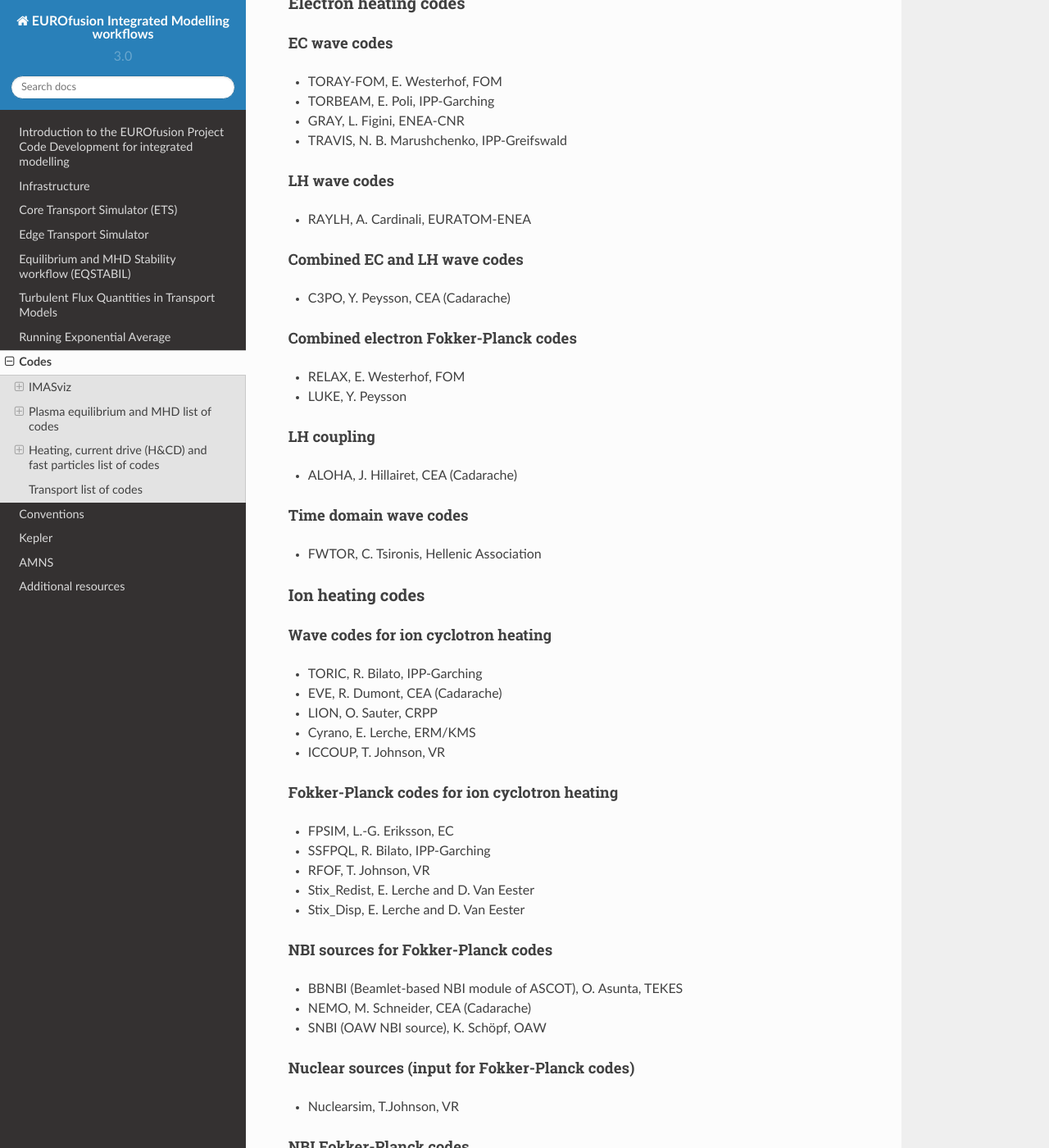
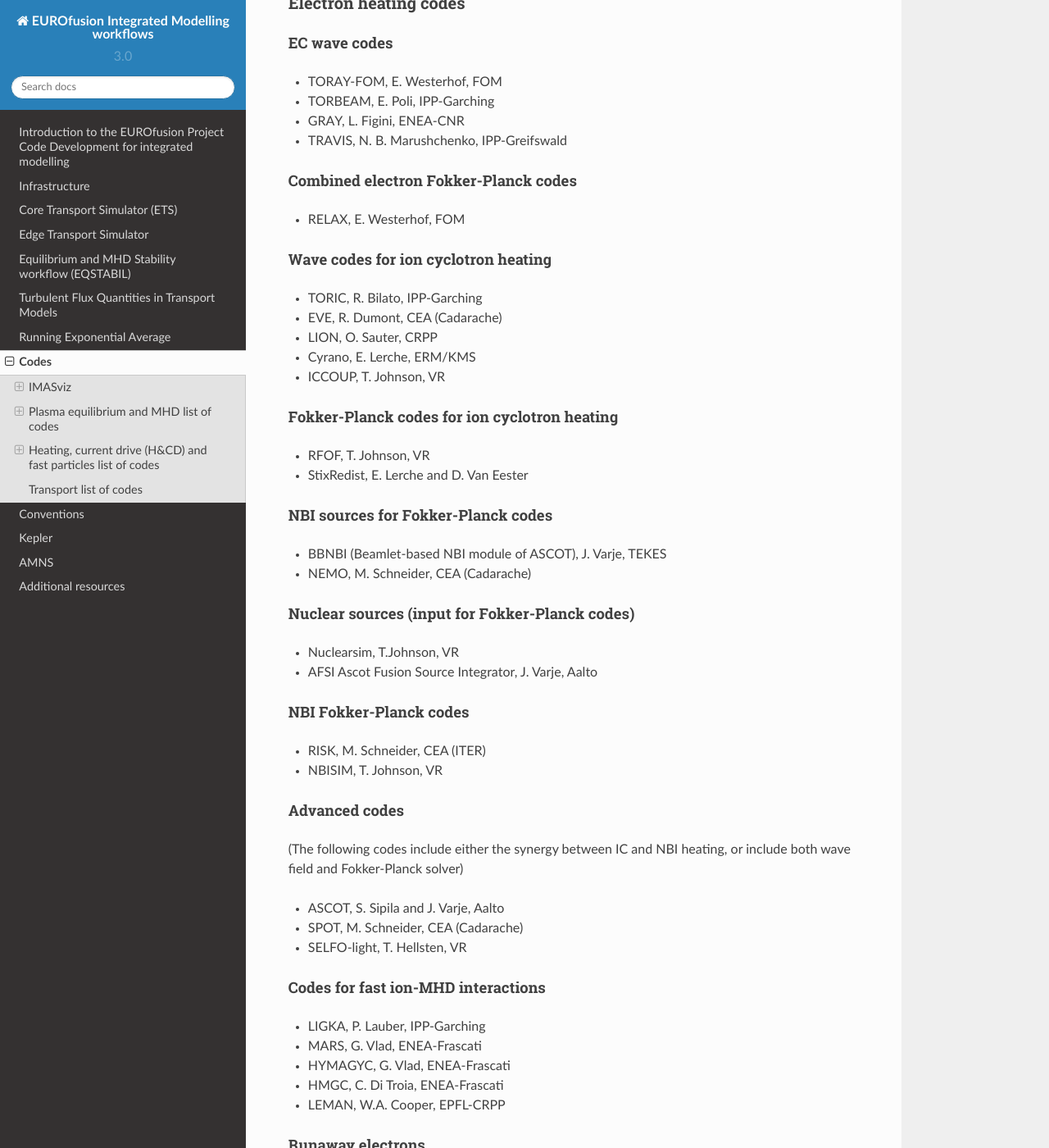
Before and after one commit to WPCD-Workflows/documentation, a Sphinx documentation site: the page built from source/codes.rst, in a window 1280 px wide and 1400 px high, scrolled down 9387 px. Shown: the whole window at 82% size. Built offline with Sphinx 7.4.7 and the Read the Docs theme 2.0.0, drawn with Linux system fonts in a browser that asks for light colours; some of the changed text lies outside the part shown.

Commit message:
Update codes.rst

```diff
--- a/source/codes.rst
+++ b/source/codes.rst
@@ -353,46 +353,12 @@ EC wave codes
 -  GRAY, L. Figini, ENEA-CNR
 -  TRAVIS, N. B. Marushchenko, IPP-Greifswald
 
-.. _imp5_listcodes_LH_wave_codes:
-
-LH wave codes
-^^^^^^^^^^^^^
-
--  RAYLH, A. Cardinali, EURATOM-ENEA
-
-.. _imp5_listcodes_EC_LH_wave_codes:
-
-Combined EC and LH wave codes
-^^^^^^^^^^^^^^^^^^^^^^^^^^^^^
-
--  C3PO, Y. Peysson, CEA (Cadarache)
-
 .. _imp5_listcodes_electron_fokker_planck:
 
 Combined electron Fokker-Planck codes
 ^^^^^^^^^^^^^^^^^^^^^^^^^^^^^^^^^^^^^
 
 -  RELAX, E. Westerhof, FOM
--  LUKE, Y. Peysson
-
-.. _imp5_listcodes_lh_coupling:
-
-LH coupling
-^^^^^^^^^^^
-
--  ALOHA, J. Hillairet, CEA (Cadarache)
-
-.. _imp5_listcodes_time_domain_wave:
-
-Time domain wave codes
-^^^^^^^^^^^^^^^^^^^^^^
-
--  FWTOR, C. Tsironis, Hellenic Association
-
-.. _imp5_listcodes_ion_heating_codes:
-
-Ion heating codes
-~~~~~~~~~~~~~~~~~
 
 .. _imp5_listcodes_IC_wave_codes:
 
@@ -411,20 +377,16 @@ Wave codes for ion cyclotron heating
 Fokker-Planck codes for ion cyclotron heating
 ^^^^^^^^^^^^^^^^^^^^^^^^^^^^^^^^^^^^^^^^^^^^^
 
--  FPSIM, L.-G. Eriksson, EC
--  SSFPQL, R. Bilato, IPP-Garching
 -  RFOF, T. Johnson, VR
--  Stix_Redist, E. Lerche and D. Van Eester
--  Stix_Disp, E. Lerche and D. Van Eester
+-  StixRedist, E. Lerche and D. Van Eester
 
 .. _imp5_listcodes_NBI_sources:
 
 NBI sources for Fokker-Planck codes
 ^^^^^^^^^^^^^^^^^^^^^^^^^^^^^^^^^^^
 
--  BBNBI (Beamlet-based NBI module of ASCOT), O. Asunta, TEKES
+-  BBNBI (Beamlet-based NBI module of ASCOT), J. Varje, TEKES
 -  NEMO, M. Schneider, CEA (Cadarache)
--  SNBI (OAW NBI source), K. Schöpf, OAW
 
 .. _imp5_listcodes_nuclear_sources:
 
@@ -432,15 +394,14 @@ Nuclear sources (input for Fokker-Planck codes)
 ^^^^^^^^^^^^^^^^^^^^^^^^^^^^^^^^^^^^^^^^^^^^^^^
 
 -  Nuclearsim, T.Johnson, VR
-
+- AFSI Ascot Fusion Source Integrator, J. Varje, Aalto
 .. _imp5_listcodes_NBI_Fokker-Planck:
 
 NBI Fokker-Planck codes
 ^^^^^^^^^^^^^^^^^^^^^^^
 
--  RISK, M. Schneider, CEA (Cadarache)
+-  RISK, M. Schneider, CEA (ITER)
 -  NBISIM, T. Johnson, VR
--  FIDIT, K. Schöpf, OAW
 
 .. _imp5_listcodes_Advanced_Fokker-Planck:
 
@@ -450,20 +411,11 @@ Advanced codes
 (The following codes include either the synergy between IC and NBI
 heating, or include both wave field and Fokker-Planck solver)
 
--  ASCOT, S. Sipila, TEKES
+-  ASCOT, S. Sipila and J. Varje, Aalto
 -  SPOT, M. Schneider, CEA (Cadarache)
 -  SELFO-light, T. Hellsten, VR
 
 .. _imp5_listcodes_orbit_codes:
-
-Orbit tracing codes
-^^^^^^^^^^^^^^^^^^^
-
--  SOFI, S. Sipila, TEKES
--  OAW Orbit Following Monte Carlo, K. Schöpf, OAW
-
-Fast particle codes
-~~~~~~~~~~~~~~~~~~~
 
 .. _imp5_listcodes_fast_ions_mhd:
 
@@ -481,7 +433,7 @@ Codes for fast ion-MHD interactions
 Runaway electrons
 ^^^^^^^^^^^^^^^^^
 
--  ARENA, G. Pokol and G. Csepany
+-  Runafluid, G. Pokol
 
 Transport list of codes
 -----------------------
```
